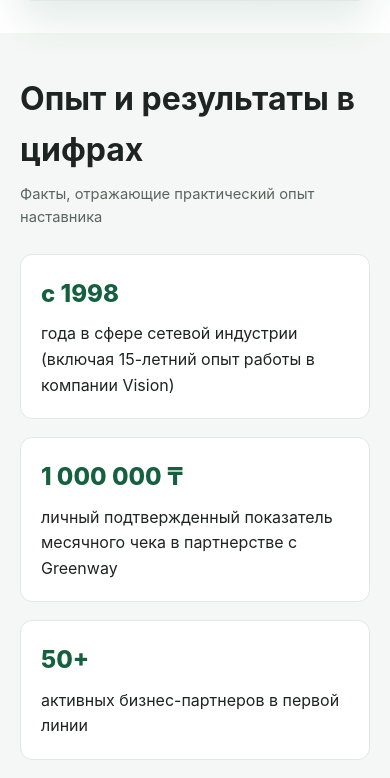
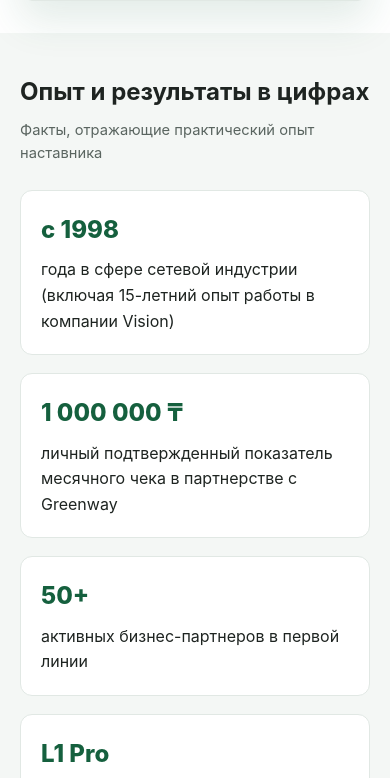
Before and after one commit to dmitry-lab-git/elenas_network, a plain HTML site: page index.html in a window 390 px wide. Shown: the part 860-1638 px from the top of the page. Drawn offline with Linux system fonts and the light colour scheme.

Commit message:
Update site structure, styles, and scripts

```diff
--- a/css/style.css
+++ b/css/style.css
@@ -829,7 +829,7 @@ a:focus-visible, button:focus-visible {
     }
 
     .section__title {
-fullName        font-size: 1.5rem;
+        font-size: 1.5rem;
         text-align: left;
         margin-bottom: 8px;
     }
```
